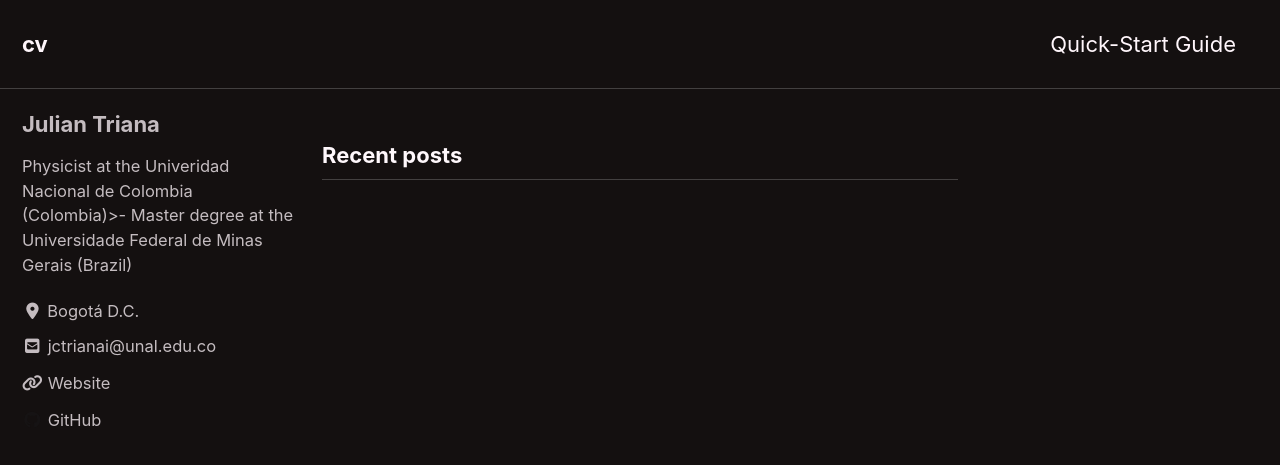
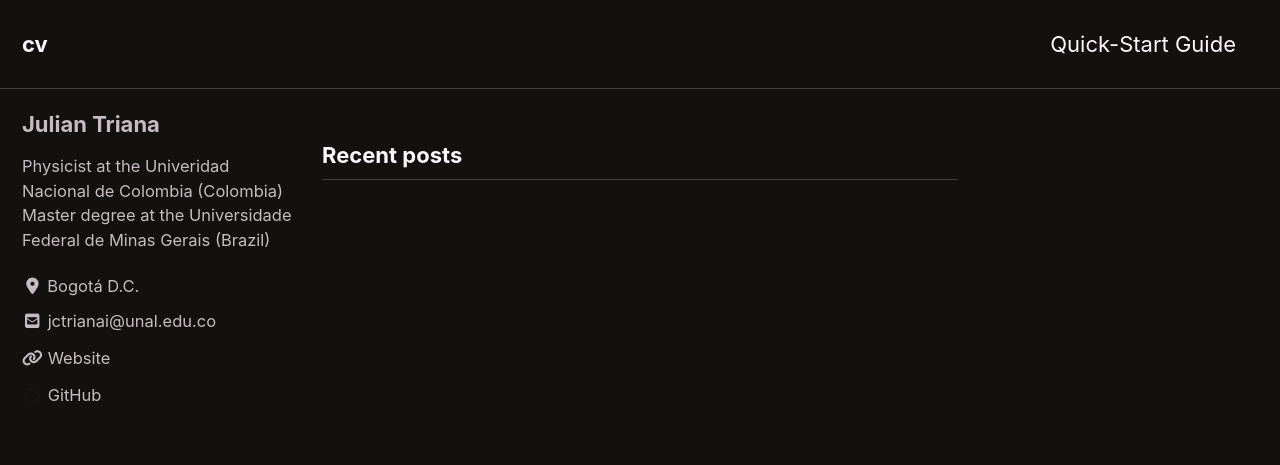
Before and after one commit to vcobop/cv, a Jekyll site: the page built from index.html, in a window 1280 px wide and 900 px high. Shown: the top 465 px of the window. Built offline with Jekyll 4.4.1, drawn with Linux system fonts in a browser that asks for light colours; cached includes are drawn as plain includes; nearby versions of some CDN libraries; the list of posts is cut into pages by our own code.

```diff
--- a/_config.yml
+++ b/_config.yml
@@ -95,7 +95,7 @@ analytics:
 author:
   name             : "Julian Triana"
   avatar           : # path of avatar image, e.g. "/assets/images/bio-photo.jpg"
-  bio              : "Physicist at the Univeridad Nacional de Colombia (Colombia)>-
+  bio              : "Physicist at the Univeridad Nacional de Colombia (Colombia) <br>
                       Master degree at the Universidade Federal de Minas Gerais (Brazil)"
   location         : "Bogotá D.C."
   email            :
```
